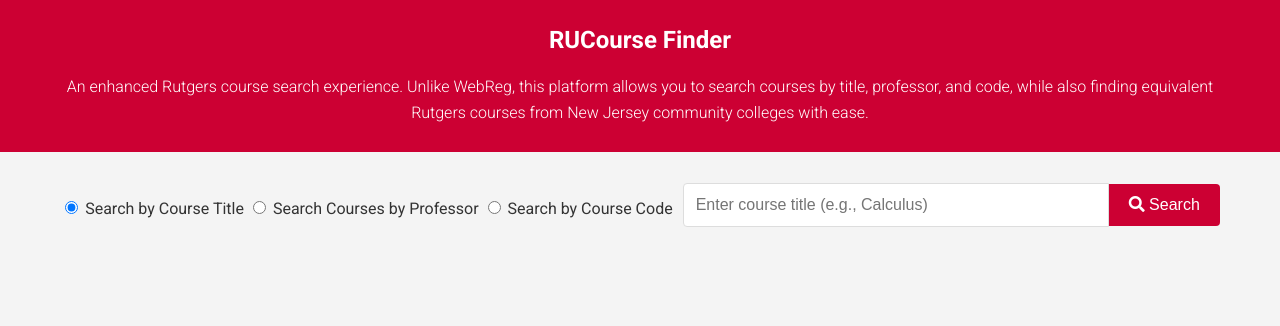
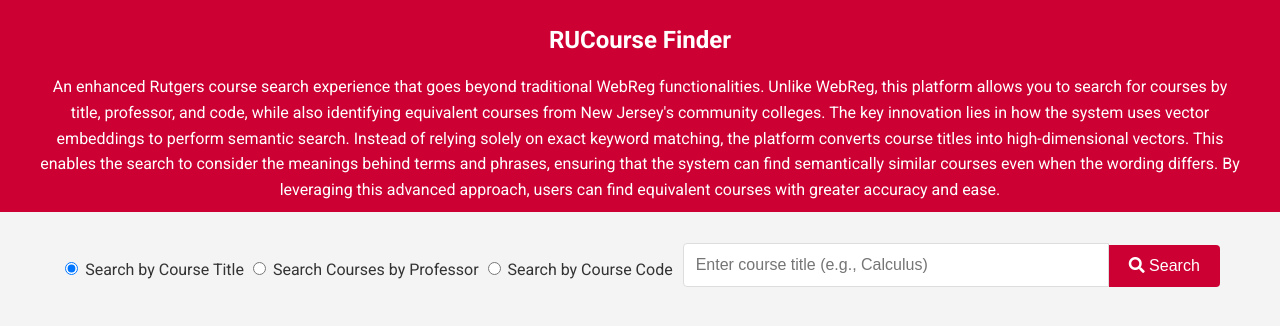
Before and after one commit to ivan5355/RUCourseFinder, a Python web app: template templates/main.html in a window 1280 px wide. Shown: the top 326 px of the page. Run offline with Jinja, Linux system fonts and the light colour scheme; the template is opened without the code that fills it, so the values that code supplies are empty.

Commit message:
improved description

```diff
--- a/app.py
+++ b/app.py
@@ -230,7 +230,7 @@
     search_term = data.get('searchTerm')
 
     # Finds the top 10 closest matches based on the course_titles. Stored as list of strings
-    close_matches = search_courses(search_term, top_k=10)
+    close_matches = search_courses(search_term, top_k = 6)
     print(f"Close matches: {close_matches}")
 
     matching_courses = []
--- a/templates/main.html
+++ b/templates/main.html
@@ -178,7 +178,13 @@
             <h1>RUCourse Finder</h1>
             <div class="top-banner">
                 <div class="container">
-                    <h3>An enhanced Rutgers course search experience. Unlike WebReg, this platform allows you to search courses by title, professor, and code, while also finding equivalent Rutgers courses from New Jersey community colleges with ease.</h3>
+                    An enhanced Rutgers course search experience that goes beyond traditional WebReg functionalities.
+                    Unlike WebReg, this platform allows you to search for courses by title, professor, and code, while also identifying
+                    equivalent courses from New Jersey's community colleges. The key innovation lies in how the system
+                    uses vector embeddings to perform semantic search. Instead of relying solely on exact keyword matching,
+                    the platform converts course titles into high-dimensional vectors. This enables the search to consider the meanings
+                    behind terms and phrases, ensuring that the system can find semantically similar courses even when the wording differs.
+                    By leveraging this advanced approach, users can find equivalent courses with greater accuracy and ease.
                 </div>
             </div>
         </div>
```
